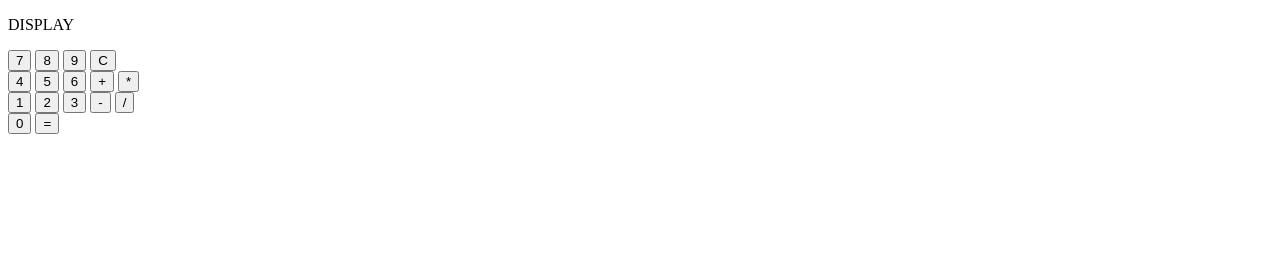
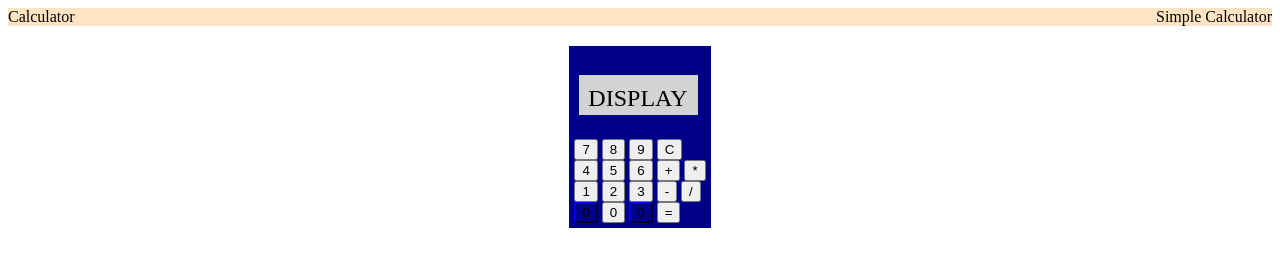
Before and after one commit to rafuwong/calculator, a plain HTML site: page index.html in a window 1280 px wide. Drawn offline with Linux system fonts and the light colour scheme.

Commit message:
Created css file for styilng the calculator layout
Created styling.css file for the calculator layout.
Edited index.html to link and section off the file
for css styling.

```diff
--- a/index.html
+++ b/index.html
@@ -4,32 +4,47 @@
     <meta charset="UTF-8">
     <meta name="viewport" content="width=device-width, initial-scale=1.0">
     <title>Calculator</title>
+    <link rel="stylesheet" href="styling.css">
 </head>
 <body>
+    <header>
+        <div class="title">Calculator</div>
+        <div class="links">Simple Calculator</div>
+    </header>
+    <div class="main-section">
+        <div class="calculator-section">
             <p class="display">DISPLAY</p>
+            <div class="calculator-buttons">
                 <div>
-        <button class="num7">7</button>
-        <button class="num8">8</button>
-        <button class="num9">9</button>
+                    <button class="num7 number">7</button>
+                    <button class="num8 number">8</button>
+                    <button class="num9 number">9</button>
                     <button class="clear">C</button>
                 </div>
                 <div>
-        <button class="num4">4</button>
-        <button class="num5">5</button>
-        <button class="num6">6</button>
+                    <button class="num4 number">4</button>
+                    <button class="num5 number">5</button>
+                    <button class="num6 number">6</button>
                     <button class="opPlus">+</button>
                     <button class="opMult">*</button>
                 </div>
             <div>
-        <button class="num1">1</button>
-        <button class="num2">2</button>
-        <button class="num3">3</button>
+                <button class="num1 number">1</button>
+                <button class="num2 number">2</button>
+                <button class="num3 number">3</button>
                 <button class="opSubt">-</button>
                 <button class="opDiv">/</button>
             </div>
             <div>
-        <button class="num0">0</button>
+                <button class="blank_button">0</button>
+                <button class="num0 number">0</button>
+                <button class="blank_button">0</button>
                 <button class="opEqual">=</button>
+            </div>
+            </div>
+
+        </div>
+
     </div>
     <script src="calc-functions.js"></script>
 </body>
--- /dev/null
+++ b/styling.css
@@ -0,0 +1,45 @@
+header {
+    display: flex;
+    justify-content: space-between;
+    align-items: center;
+    background-color: bisque;
+}
+
+.main-section  {
+    display: flex;
+    justify-content: center;
+    align-items: center;
+    width: 100%;
+    height: 100%;
+}
+
+.calculator-section {
+    background-color: darkblue;
+    margin-top: 20px;
+    margin-right: 0px;
+    padding: 5px;
+
+}
+
+.calculator-buttons{
+    display: grid;
+    justify-content: center;
+}
+
+.blank_button {
+    background-color: darkblue;
+    border-color: darkblue;
+}
+
+.display {
+    width: 90%;
+    height: 40px; /* fixed height */
+    padding: 10px;
+    margin-left: 5px;
+    display: flex;
+    justify-content: right;
+    font-size: 24px;
+    background-color: lightgray;
+    box-sizing: border-box; /* includes padding in total height */
+    overflow: hidden; /* prevents overflow if text is long */
+}
```
Lines whose indentation alone changed are shown as unchanged.
